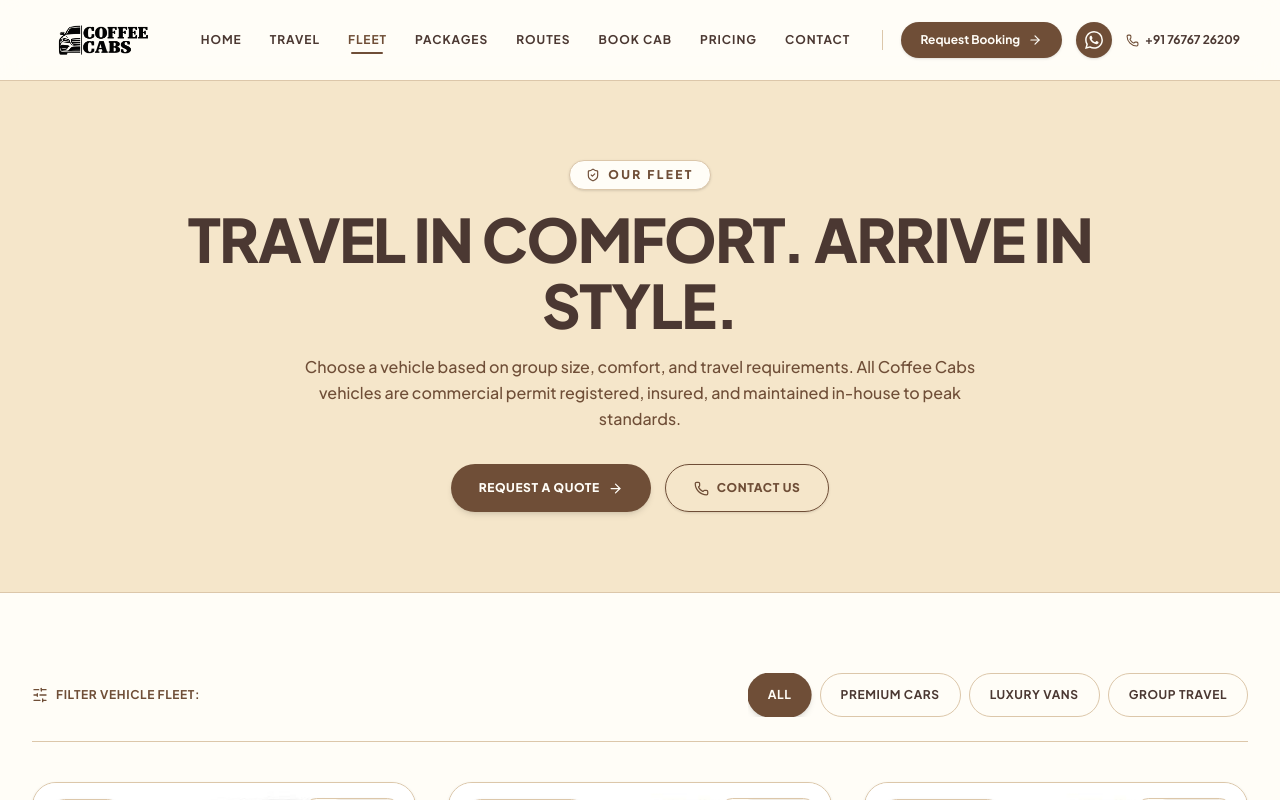
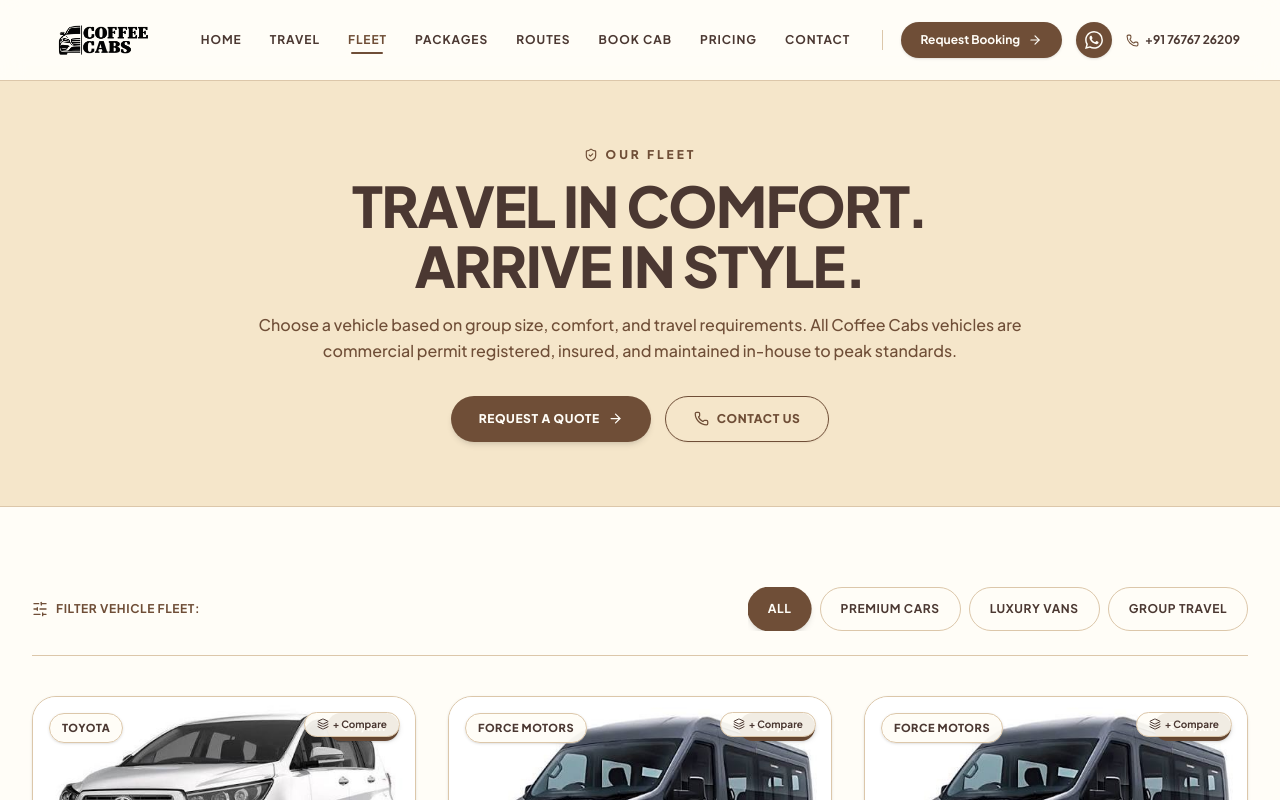
Before and after one commit to GAGANGOWDAP/coffee-cabs, a React (Vite) app: page /fleet in a window 1280 px wide. Shown: the top 800 px of the page. Built offline with nearby package versions, Linux system fonts and the light colour scheme.

Commit message:
style: refine fleet hero visual hierarchy and spacing

```diff
--- a/src/app/pages/FleetPage.tsx
+++ b/src/app/pages/FleetPage.tsx
@@ -45,32 +45,37 @@ export default function FleetPage() {
         schemaJson={getFleetIndexSchema()}
       />
       {/* ── A. PREMIUM HERO SECTION ── */}
-      <section className="py-14 sm:py-20 bg-[#F5E6CA] border-b border-[#DCC7AA] relative overflow-hidden">
-        <div className="max-w-6xl mx-auto px-4 sm:px-8 text-center relative z-10">
-          <div className="inline-flex items-center gap-2 text-[11px] sm:text-xs uppercase tracking-[0.2em] text-[#6F4E37] font-extrabold bg-[#FFFDF7] border border-[#DCC7AA] px-4 py-1.5 rounded-full shadow-sm mb-4">
-            <ShieldCheck size={14} className="text-[#6F4E37]" /> OUR FLEET
+      <section className="py-10 sm:py-16 bg-[#F5E6CA] border-b border-[#DCC7AA] relative">
+        <div className="max-w-4xl mx-auto px-4 sm:px-6 text-center">
+          {/* Eyebrow */}
+          <div className="inline-flex items-center justify-center gap-2 text-[11px] sm:text-xs uppercase tracking-[0.25em] text-[#6F4E37] font-extrabold mb-3">
+            <ShieldCheck size={14} className="text-[#6F4E37]" />
+            <span>OUR FLEET</span>
           </div>
 
-          <h1 className="text-3xl sm:text-5xl lg:text-6xl font-extrabold text-[#4B3832] mb-4 tracking-tight leading-[1.1]">
-            TRAVEL IN COMFORT. ARRIVE IN STYLE.
+          {/* Main Heading */}
+          <h1 className="text-3xl sm:text-5xl lg:text-[56px] font-extrabold text-[#4B3832] mb-4 tracking-tight leading-[1.08] max-w-3xl mx-auto">
+            TRAVEL IN COMFORT.<br className="hidden sm:inline" /> ARRIVE IN STYLE.
           </h1>
 
-          <p className="text-[#6F4E37] text-xs sm:text-base max-w-2xl mx-auto mb-8 leading-relaxed font-medium">
+          {/* Supporting Description */}
+          <p className="text-[#6F4E37] text-xs sm:text-base max-w-2xl sm:max-w-3xl mx-auto mb-6 sm:mb-8 leading-relaxed font-medium">
             Choose a vehicle based on group size, comfort, and travel requirements. All Coffee Cabs vehicles are commercial permit registered, insured, and maintained in-house to peak standards.
           </p>
 
-          <div className="flex flex-col sm:flex-row items-center justify-center gap-3.5 max-w-md mx-auto">
+          {/* CTA Buttons */}
+          <div className="flex flex-col sm:flex-row items-center justify-center gap-3.5 max-w-xs sm:max-w-md mx-auto">
             <Link
               to="/booking"
-              className="w-full sm:w-auto px-7 py-3.5 bg-[#6F4E37] text-[#FFFDF7] text-xs uppercase tracking-wider font-extrabold rounded-full hover:bg-[#4B3832] hover:scale-[1.02] transition-all shadow-md flex items-center justify-center gap-2 min-h-[48px]"
+              className="w-full sm:w-auto px-7 py-3.5 bg-[#6F4E37] text-[#FFFDF7] text-xs uppercase tracking-wider font-extrabold rounded-full hover:bg-[#4B3832] transition-all shadow-md flex items-center justify-center gap-2 min-h-[46px]"
             >
-              REQUEST A QUOTE <ArrowRight size={15} />
+              <span>REQUEST A QUOTE</span> <ArrowRight size={15} />
             </Link>
             <a
               href="tel:+917676726209"
-              className="w-full sm:w-auto px-7 py-3.5 bg-transparent border border-[#6F4E37] text-[#6F4E37] hover:bg-[#F5E6CA] hover:text-[#4B3832] text-xs uppercase tracking-wider font-extrabold rounded-full transition-all shadow-sm flex items-center justify-center gap-2 min-h-[48px]"
+              className="w-full sm:w-auto px-7 py-3.5 bg-transparent border border-[#6F4E37] text-[#6F4E37] hover:bg-[#FFFDF7] hover:text-[#4B3832] text-xs uppercase tracking-wider font-extrabold rounded-full transition-all shadow-xs flex items-center justify-center gap-2 min-h-[46px]"
             >
-              <Phone size={15} /> CONTACT US
+              <Phone size={15} /> <span>CONTACT US</span>
             </a>
           </div>
         </div>
```
